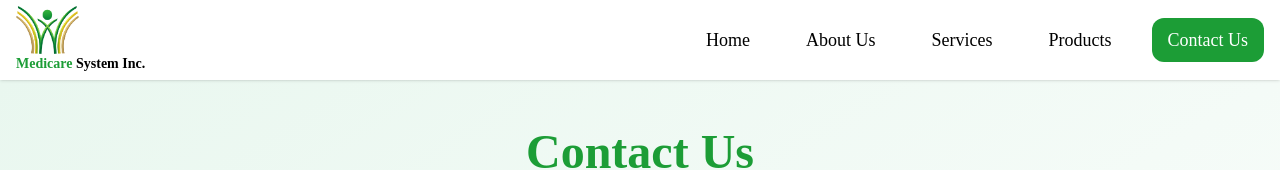
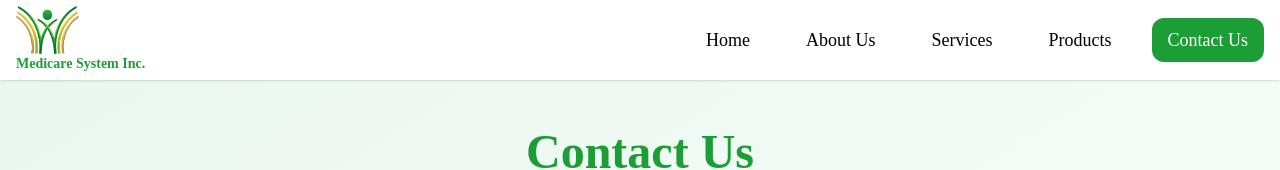
Before and after one commit to himanshu-dimri-fullstack/medicare-system, a React (Vite) app in the folder client/: page /contact in a window 1280 px wide. Shown: the top 170 px of the page. Built offline with nearby package versions, Linux system fonts and the light colour scheme.

Commit message:
Add changes

```diff
--- a/client/index.html
+++ b/client/index.html
@@ -1,13 +1,16 @@
 <!doctype html>
 <html lang="en">
+
 <head>
   <meta charset="UTF-8" />
-    <link rel="icon" type="image/svg+xml" href="/favicon.svg" />
+  <link rel="icon" type="image/svg+xml" href="/logo2.png" />
   <meta name="viewport" content="width=device-width, initial-scale=1.0" />
-    <title>client</title>
+  <title>Medicare System</title>
 </head>
+
 <body>
   <div id="root"></div>
   <script type="module" src="/src/main.jsx"></script>
 </body>
+
 </html>
--- a/client/src/components/Navbar.jsx
+++ b/client/src/components/Navbar.jsx
@@ -22,8 +22,8 @@
                     <Link to="/" className="flex flex-col cursor-pointer">
                         <img src="/assets/logo2.png" className="h-12 w-16" />
                         <span className="text-sm text-[#1c9d36] font-semibold">
-                            Medicare <span className="text-black">System Inc.</span>
-                        </span>
+                            Medicare
+                            System Inc.</span>
                     </Link>
 
                     <ul className="hidden md:flex gap-2 lg:gap-6 text-lg font-medium">
```
Also changed, not shown: client/public/logo2.png (added). Lines whose indentation alone changed are shown as unchanged.
